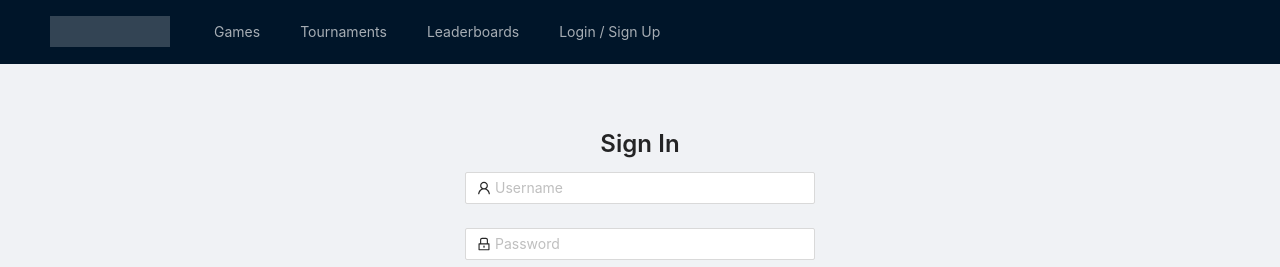
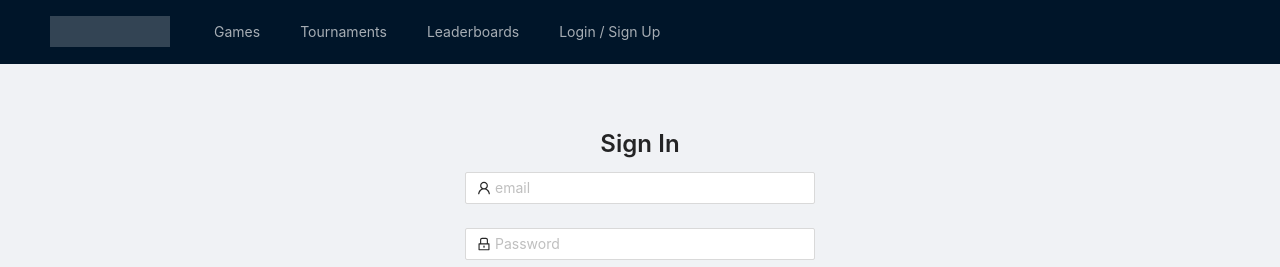
Before and after one commit to EddySum/outmatchgaming-front, a React (Create React App) app: page / in a window 1280 px wide. Shown: the top 267 px of the page. Built offline with nearby package versions, Linux system fonts and the light colour scheme.

Commit message:
login HTTP request

```diff
--- a/src/components/Auth/Login.tsx
+++ b/src/components/Auth/Login.tsx
@@ -1,6 +1,7 @@
 import 'antd/dist/antd.css';
 import './Login.css';
 import React from 'react';
+import axios from 'axios';
 
 import { Form, Input, Button, Typography } from 'antd';
 import { Row } from 'antd';
@@ -9,8 +10,19 @@ import { UserOutlined, LockOutlined } from '@ant-design/icons';
 const { Text, Title } = Typography
 
 function Login() {
-  const onFinish = ({username, password}: any) => {
-    console.log('Username received', username);
+  const onFinish = ({email, password}: any) => {
+
+    const body = {
+      fullEmail: email,
+      password
+    }
+
+    axios.post(`http://localhost:5000/users/login`, body)
+      .then((res: any) => {
+        //const persons = res.data;
+        //this.setState({ persons });
+        console.log(res.data);
+      })
   };
 
   return (
@@ -23,10 +35,10 @@ function Login() {
           <Title level={3}>Sign In</Title>
         </Row>
         <Form.Item
-          name="username"
-          rules={[{ required: true, message: 'Please Enter Username!' }]}
+          name="email"
+          rules={[{ required: true, message: 'Please Enter Email!' }]}
         >
-          <Input prefix={<UserOutlined className="site-form-item-icon" />} placeholder="Username" />
+          <Input prefix={<UserOutlined className="site-form-item-icon" />} placeholder="email" />
         </Form.Item>
 
         <Form.Item
```
